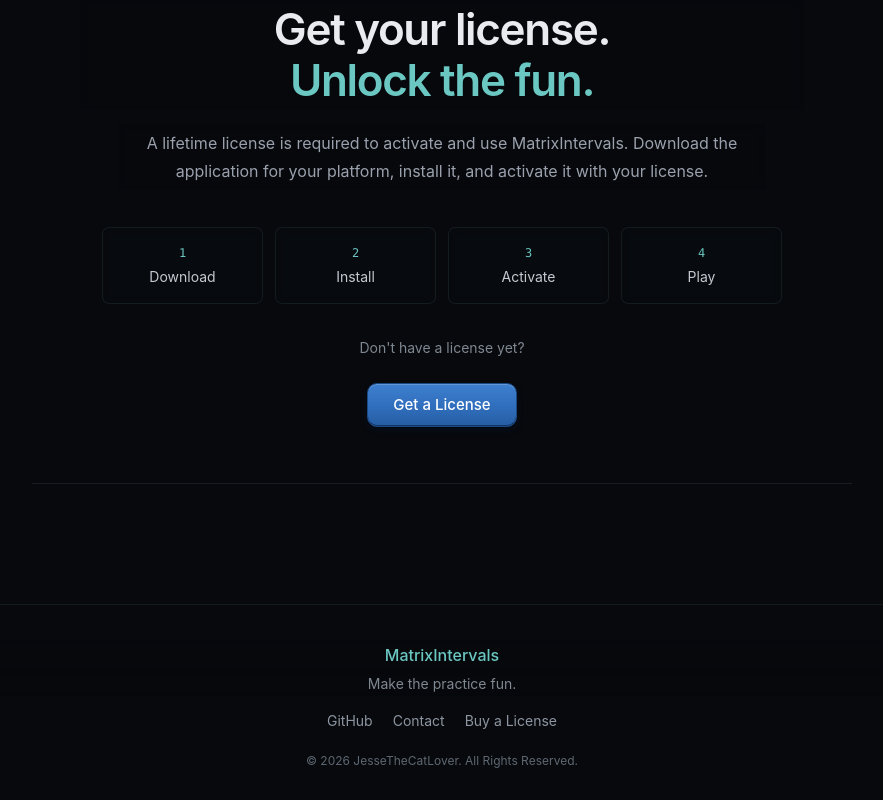
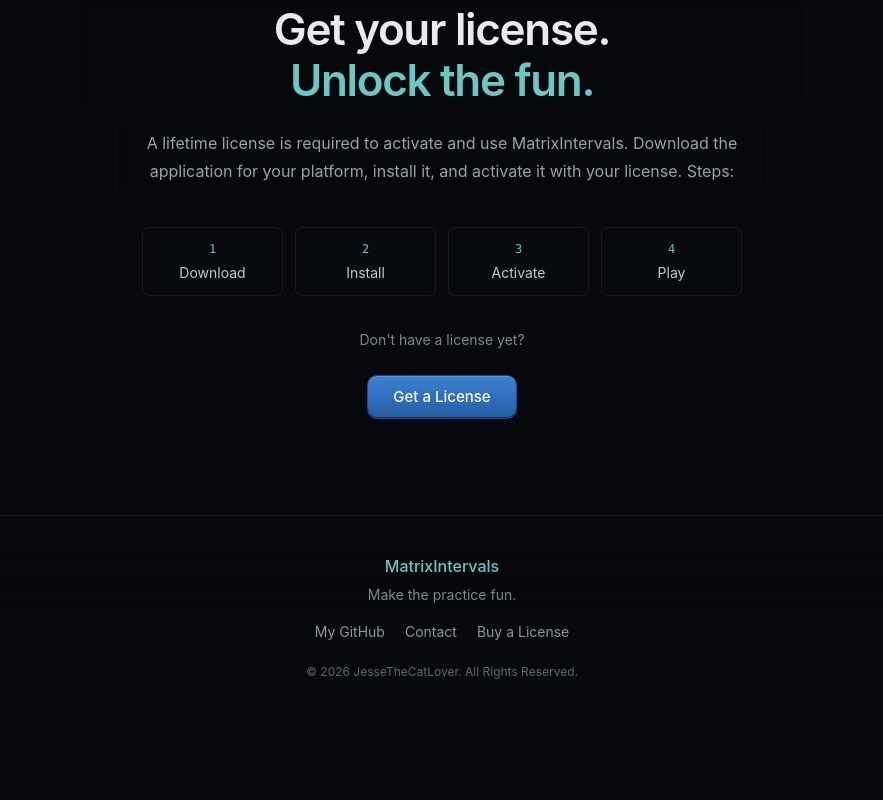
Before and after one commit to JesseTheCatLover/MatrixIntervals-Website, a website: page download.html in a window 1280 px wide. Shown: the part 939-1739 px from the top of the page, without its empty margins (198-1081 px from the left). After the commit the page ends 1650 px from the top, so only its background shows below. Drawn offline with Linux system fonts and the light colour scheme.

Commit message:
Minor Enhance To Download Page

```diff
--- a/css/style.css
+++ b/css/style.css
@@ -1059,7 +1059,7 @@
 
     margin: 0 auto;
 
-    padding: 80px 0 120px;
+    padding: 80px 0 40px;
 }
 
 .download-page-header {
@@ -1247,7 +1247,6 @@
     padding: 56px 60px;
 
     border-top: 1px solid rgba(55, 70, 75, 0.35);
-    border-bottom: 1px solid rgba(55, 70, 75, 0.35);
 
     text-align: center;
 }
@@ -1290,11 +1289,11 @@
 
     margin: 42px auto 0;
 
-    max-width: 680px;
+    max-width: 600px;
 }
 
 .download-step {
-    padding: 18px 12px;
+    padding: 14px 12px;
 
     border: 1px solid rgba(55, 70, 75, 0.30);
     border-radius: 7px;
@@ -1361,7 +1360,7 @@
     .download-page {
         width: min(100% - 32px, 1080px);
 
-        padding: 48px 0 88px;
+        padding: 48px 0 40px;
     }
 
     .download-page-header {
--- a/download.html
+++ b/download.html
@@ -160,6 +160,7 @@
                 A lifetime license is required to activate and use
                 MatrixIntervals. Download the application for your
                 platform, install it, and activate it with your license.
+                Steps:
             </p>
 
             <div class="download-steps">
@@ -248,7 +249,7 @@
         <div class="footer-links">
 
             <a href="#">
-                GitHub
+                My GitHub
             </a>
 
             <a href="#">
```
